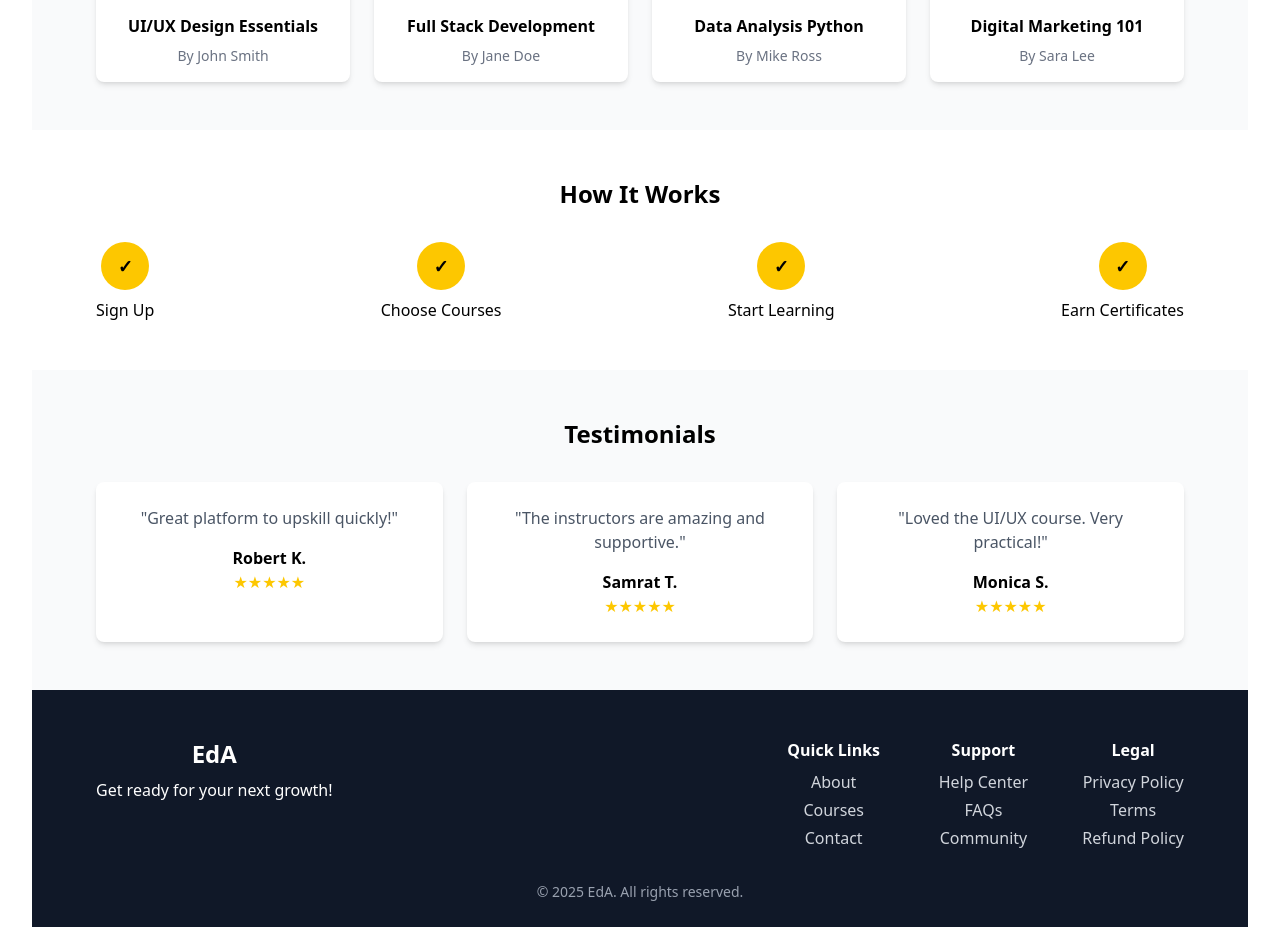
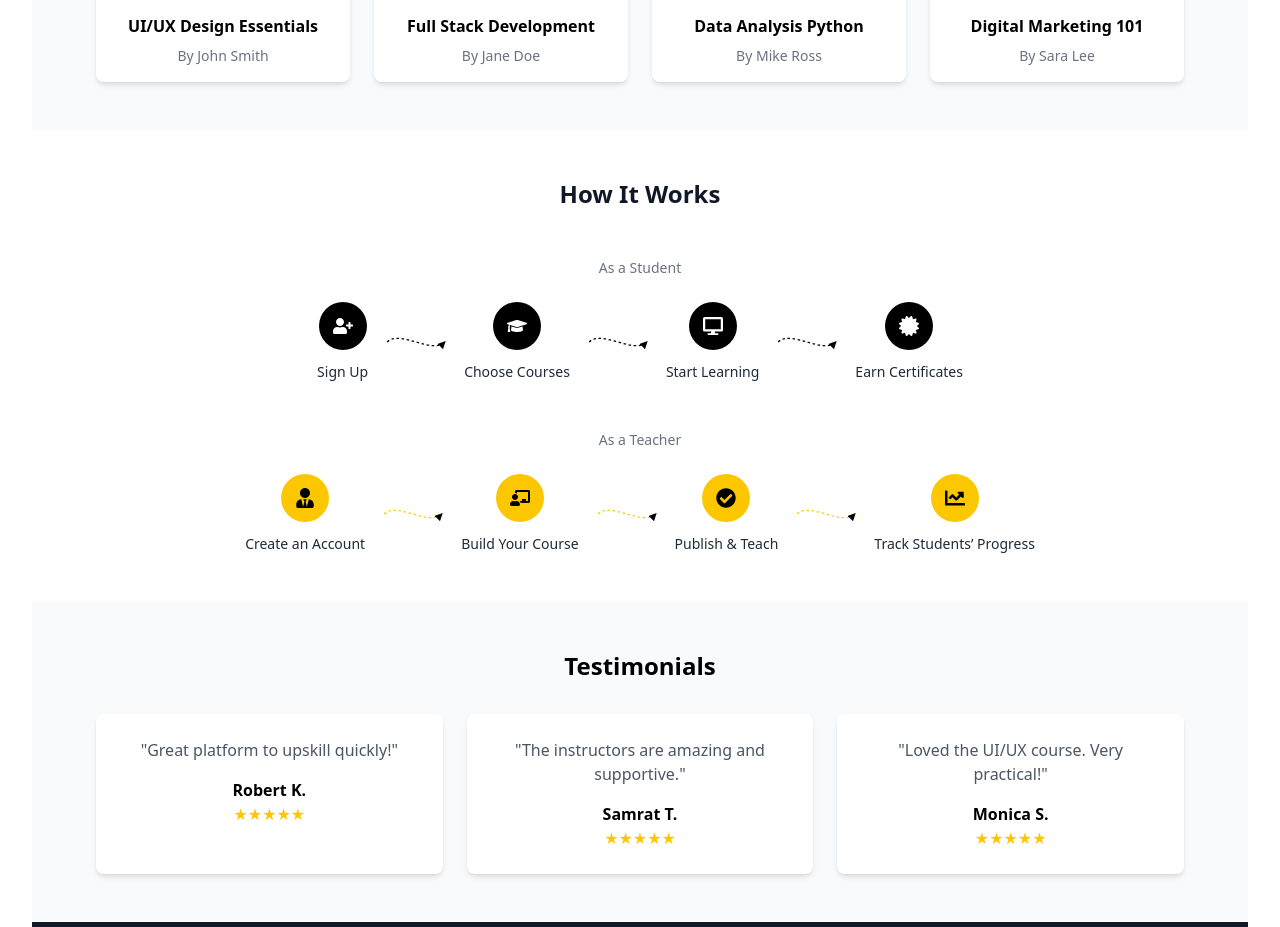
Before and after one commit to pawanydv35/EduFocus, a React (Vite) app in the folder frontend/: page / in a window 1280 px wide. Shown: the part 1084-2011 px from the top of the page. Built offline with nearby package versions, Linux system fonts and the light colour scheme.

Commit message:
homepage

```diff
--- a/frontend/src/components/LandingPage.jsx
+++ b/frontend/src/components/LandingPage.jsx
@@ -1,5 +1,6 @@
 import React from "react";
-import { FaUsers, FaCheckCircle, FaCertificate, FaInfinity } from "react-icons/fa";
+import { FaUsers, FaInfinity } from "react-icons/fa";
+import { FaUserPlus, FaGraduationCap, FaDesktop, FaCertificate, FaUserTie, FaChalkboardTeacher, FaCheckCircle, FaChartLine } from "react-icons/fa";
 
 function LandingPage() {
   const features = [
@@ -22,6 +23,50 @@ function LandingPage() {
     { name: "Robert K.", text: "Great platform to upskill quickly!" },
     { name: "Samrat T.", text: "The instructors are amazing and supportive." },
     { name: "Monica S.", text: "Loved the UI/UX course. Very practical!" },
+  ];
+
+  const Arrow = ({ color = "gray" }) => (
+  <svg
+    xmlns="http://www.w3.org/2000/svg"
+    viewBox="0 0 100 50"
+    className="w-24 h-8"
+    fill="none"
+  >
+    <path
+      d="M5 25 C 25 5, 75 45, 95 25"
+      stroke={color}
+      strokeWidth="2"
+      strokeDasharray="4 4"
+      fill="transparent"
+      markerEnd="url(#arrowhead)"
+    />
+    <defs>
+      <marker
+        id="arrowhead"
+        markerWidth="6"
+        markerHeight="6"
+        refX="5"
+        refY="3"
+        orient="auto"
+      >
+        <path d="M0,0 L0,6 L6,3 z" fill={color} />
+      </marker>
+    </defs>
+  </svg>
+);
+
+  const studentSteps = [
+    { icon: <FaUserPlus />, text: "Sign Up" },
+    { icon: <FaGraduationCap />, text: "Choose Courses" },
+    { icon: <FaDesktop />, text: "Start Learning" },
+    { icon: <FaCertificate />, text: "Earn Certificates" },
+  ];
+
+  const teacherSteps = [
+    { icon: <FaUserTie />, text: "Create an Account" },
+    { icon: <FaChalkboardTeacher />, text: "Build Your Course" },
+    { icon: <FaCheckCircle />, text: "Publish & Teach" },
+    { icon: <FaChartLine />, text: "Track Students’ Progress" },
   ];
 
   return (
@@ -84,19 +129,53 @@ function LandingPage() {
 </section>
 
       {/* How It Works */}
-      <section className="px-16 py-12">
-        <h2 className="text-2xl font-bold mb-8">How It Works</h2>
-        <div className="flex justify-between items-center text-center">
-          {steps.map((s, i) => (
-            <div key={i}>
-              <div className="w-12 h-12 mx-auto rounded-full bg-yellow-400 flex items-center justify-center text-lg font-bold">
-                ✓
+     <section className="py-12 bg-white">
+      <div className="max-w-6xl mx-auto px-6">
+        {/* Heading */}
+        <h2 className="text-2xl font-bold text-gray-900 mb-12">How It Works</h2>
+
+        {/* Student Section */}
+        <div className="mb-12">
+          <h3 className="text-gray-500 text-sm mb-6">As a Student</h3>
+          <div className="flex items-center justify-center">
+            {studentSteps.map((step, index) => (
+              <div key={index} className="flex items-center">
+                {/* Step */}
+                <div className="flex flex-col items-center text-center">
+                  <div className="bg-black text-white w-12 h-12 flex items-center justify-center rounded-full text-xl mb-3">
+                    {step.icon}
+                  </div>
+                  <p className="text-sm font-medium text-gray-800">{step.text}</p>
+                </div>
+                {/* Arrow */}
+                {index < studentSteps.length - 1 && <Arrow color="black" />}
               </div>
-              <p className="mt-2">{s}</p>
-            </div>
-          ))}
+            ))}
+          </div>
         </div>
-      </section>
+
+        {/* Teacher Section */}
+        <div>
+          <h3 className="text-gray-500 text-sm mb-6">As a Teacher</h3>
+          <div className="flex items-center justify-center">
+            {teacherSteps.map((step, index) => (
+              <div key={index} className="flex items-center">
+                {/* Step */}
+                <div className="flex flex-col items-center text-center">
+                  <div className="bg-yellow-400 text-black w-12 h-12 flex items-center justify-center rounded-full text-xl mb-3">
+                    {step.icon}
+                  </div>
+                  <p className="text-sm font-medium text-gray-800">{step.text}</p>
+                </div>
+                {/* Arrow */}
+                {index < teacherSteps.length - 1 && <Arrow color="#facc15" />}
+              </div>
+            ))}
+          </div>
+        </div>
+      </div>
+    </section>
+
 
       {/* Testimonials */}
       <section className="px-16 py-12 bg-gray-50">
```
